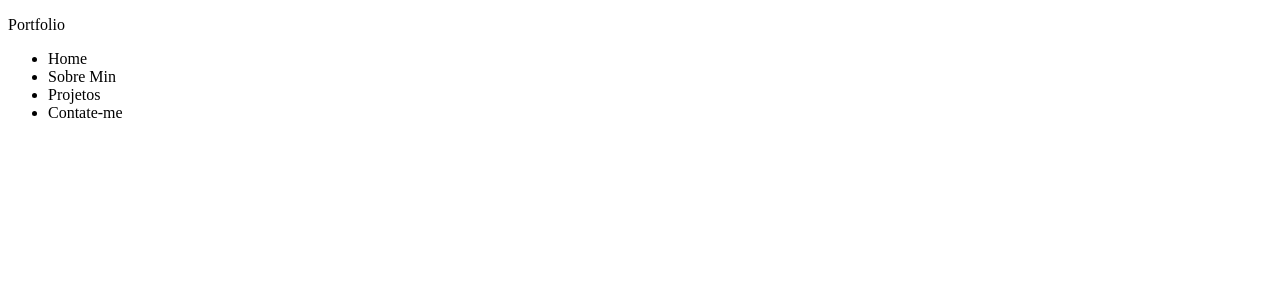
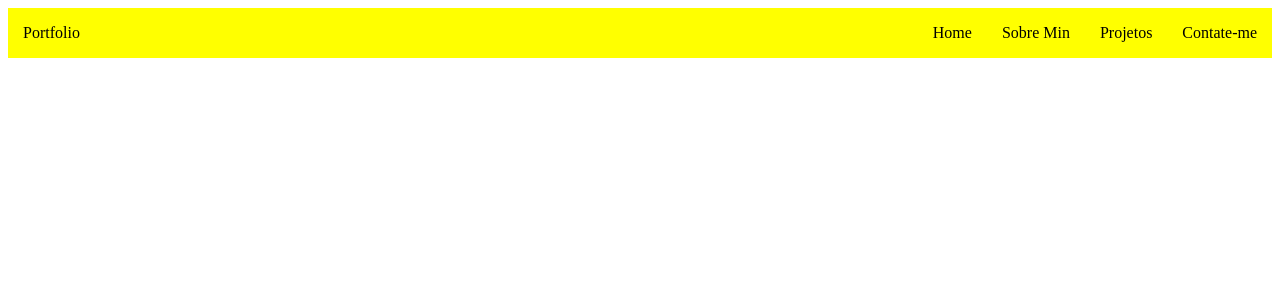
Before and after one commit to WillianAmorim/my-portfolio, a React (Create React App) app: page / in a window 1280 px wide. Shown: the top 300 px of the page. Built offline with nearby package versions, Linux system fonts and the light colour scheme.

Commit message:
adicionado o component styled header no app

```diff
--- a/src/App.js
+++ b/src/App.js
@@ -1,9 +1,10 @@
 import React from "react";
+import { Header } from './styled'
 
 function App() {
   return (
     <>
-      <header>
+      <Header>
         <p>Portfolio</p>
         <ul>
           <li>Home</li>
@@ -11,7 +12,7 @@ function App() {
           <li>Projetos</li>
           <li>Contate-me</li>
         </ul>
-      </header>
+      </Header>
     </>
   );
 }
```
